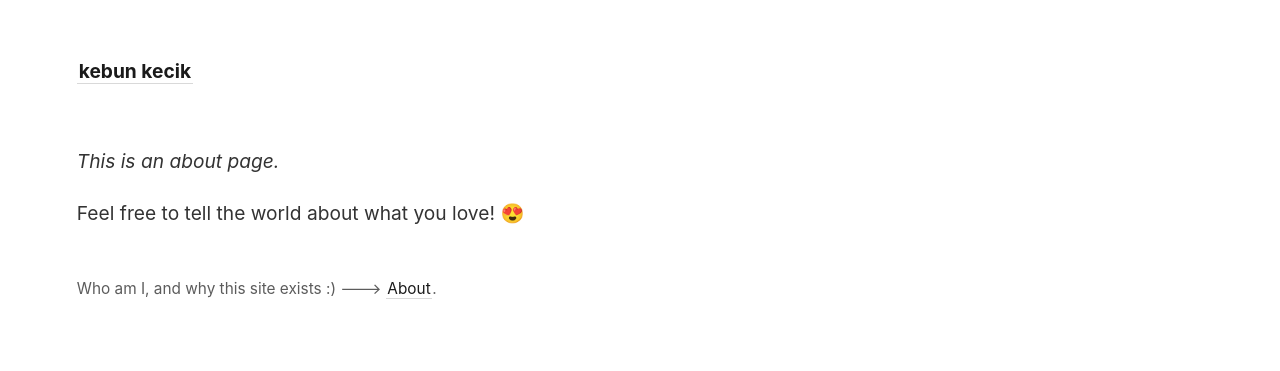
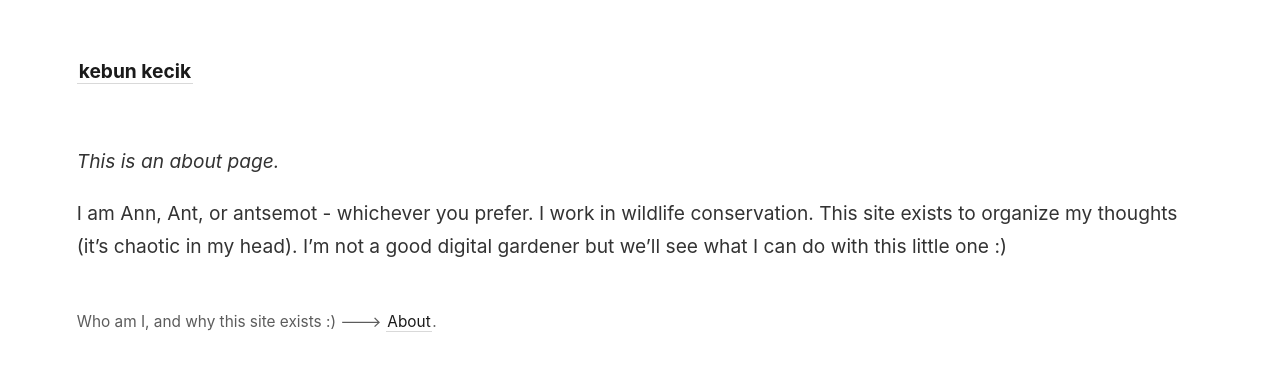
Before and after one commit to antsemot/digital-garden-jekyll-template, a Jekyll site: the page built from _pages/about.md, in a window 1280 px wide. Shown: the top 371 px of the page. Built offline with Jekyll 4.4.1, drawn with Linux system fonts in a browser that asks for light colours.

Commit message:
Update content

```diff
--- a/_pages/about.md
+++ b/_pages/about.md
@@ -6,4 +6,4 @@ permalink: /about
 
 *This is an about page.*
 
-Feel free to tell the world about what you love! 😍
+I am Ann, Ant, or antsemot - whichever you prefer. I work in wildlife conservation. This site exists to organize my thoughts (it's chaotic in my head). I'm not a good digital gardener but we'll see what I can do with this little one :)
```
